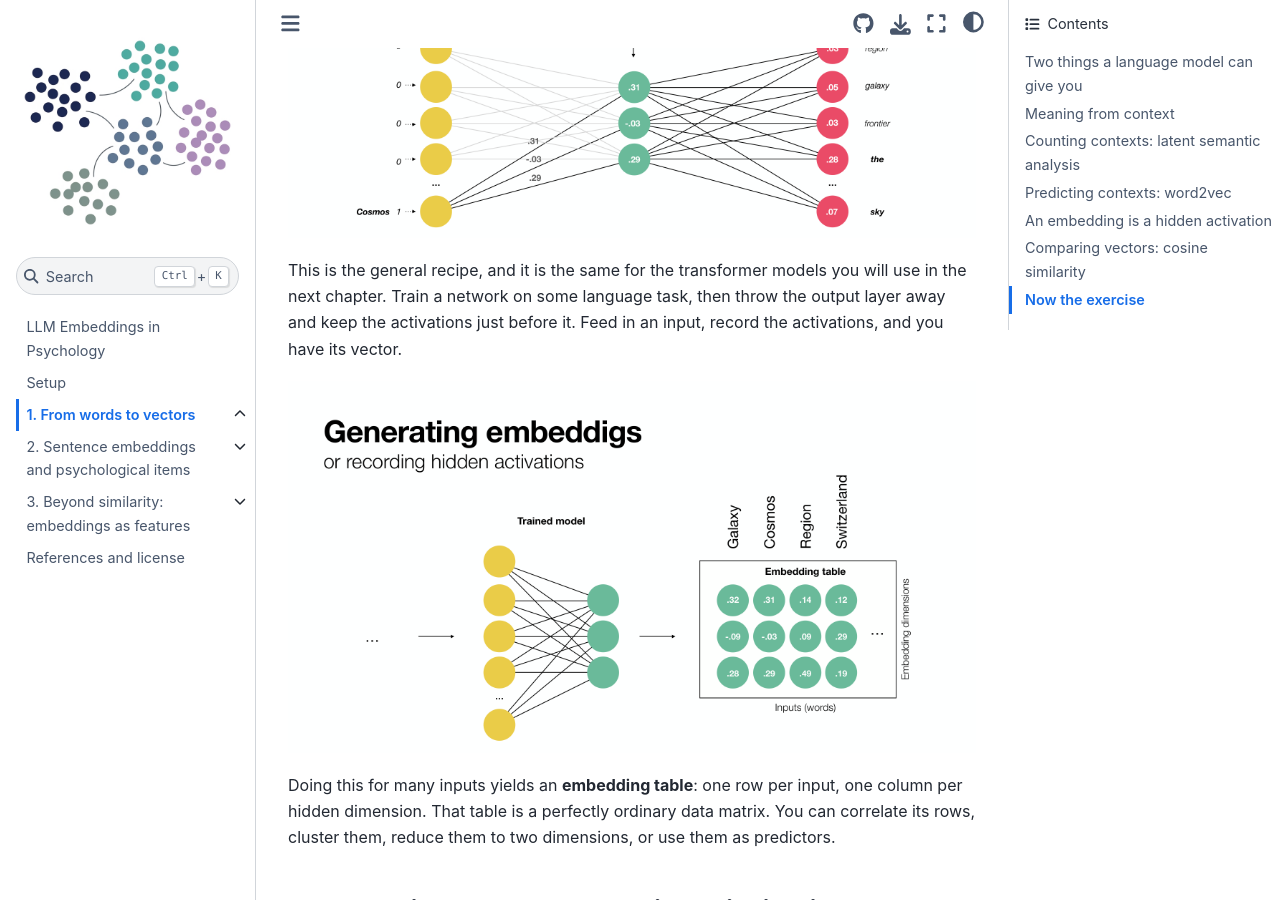
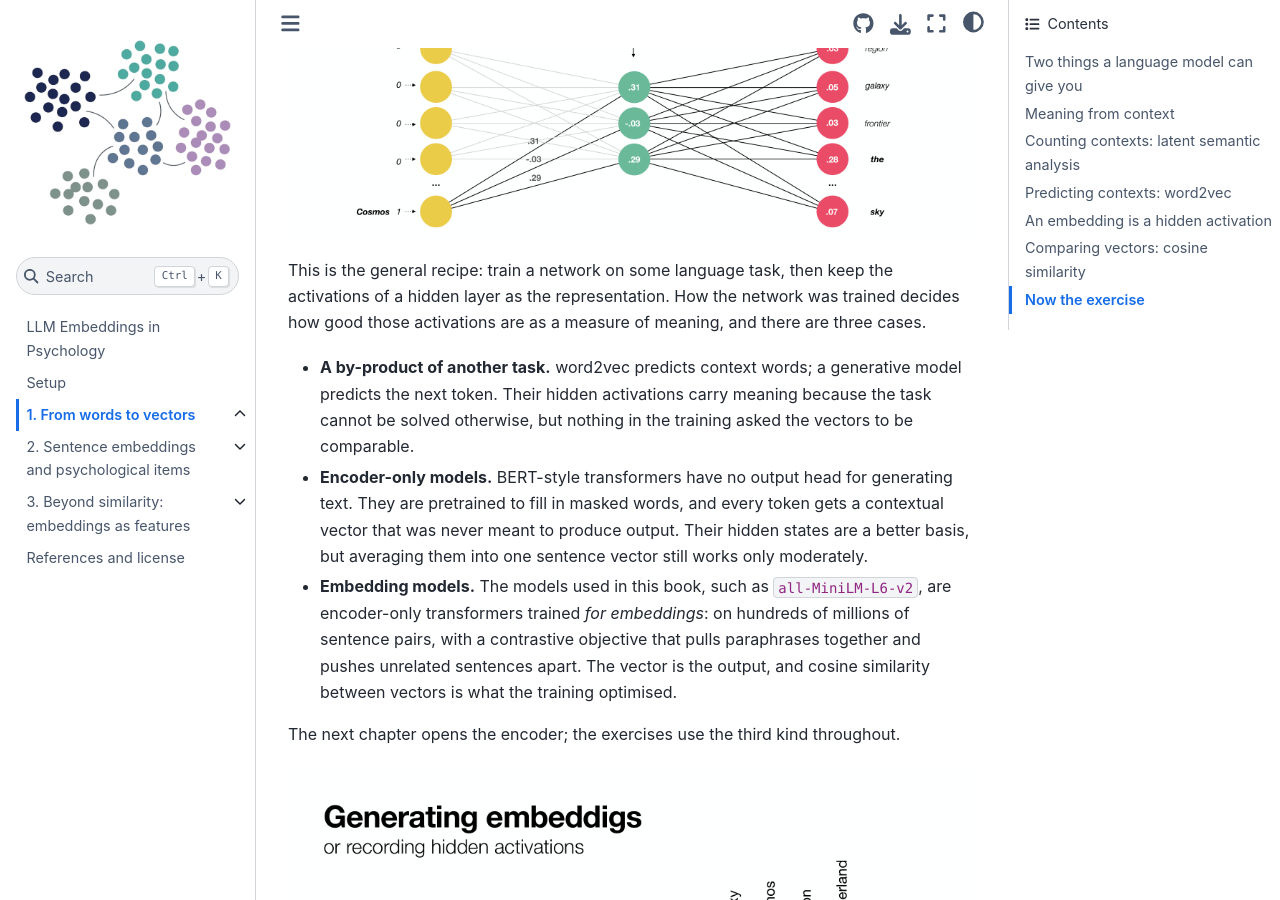
Before and after one commit to leonardozaggia/PONS_material, a Jupyter Book: the page built from 01_vectors.md, in a window 1280 px wide and 900 px high, scrolled down 3584 px. Built offline with Jupyter Book 1.0.4 settings and Sphinx 7.4.7 and the Sphinx Book theme 1.1.4, drawn with Linux system fonts in a browser that asks for light colours; pages that are not in the unit, such as notebooks, are missing from menus.

Commit message:
small changes

```diff
--- a/01_vectors.md
+++ b/01_vectors.md
@@ -38,7 +38,13 @@ After training, the hidden layer is the embedding. Nobody told the network that
 
 ![Embeddings are the hidden activations recorded for an input](images/hidden_activations.png)
 
-This is the general recipe, and it is the same for the transformer models you will use in the next chapter. Train a network on some language task, then throw the output layer away and keep the activations just before it. Feed in an input, record the activations, and you have its vector.
+This is the general recipe: train a network on some language task, then keep the activations of a hidden layer as the representation. How the network was trained decides how good those activations are as a measure of meaning, and there are three cases.
+
+- **A by-product of another task.** word2vec predicts context words; a generative model predicts the next token. Their hidden activations carry meaning because the task cannot be solved otherwise, but nothing in the training asked the vectors to be comparable.
+- **Encoder-only models.** BERT-style transformers have no output head for generating text. They are pretrained to fill in masked words, and every token gets a contextual vector that was never meant to produce output. Their hidden states are a better basis, but averaging them into one sentence vector still works only moderately.
+- **Embedding models.** The models used in this book, such as `all-MiniLM-L6-v2`, are encoder-only transformers trained *for embeddings*: on hundreds of millions of sentence pairs, with a contrastive objective that pulls paraphrases together and pushes unrelated sentences apart. The vector is the output, and cosine similarity between vectors is what the training optimised.
+
+The next chapter opens the encoder; the exercises use the third kind throughout.
 
 ![Recording the hidden activations for several inputs gives an embedding table](images/embedding_table.png)
 
```
Also changed, not shown: setup.md (+10 -0 lines).
